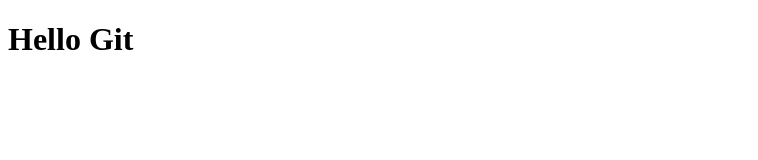
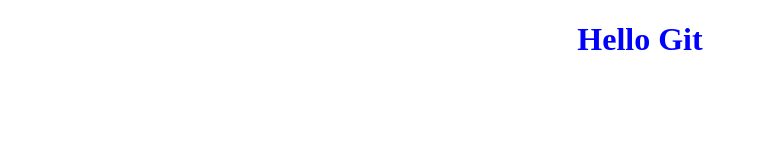
Before and after one commit to OlgaK1029/my-app, a plain HTML site: page index.html in a window 1280 px wide. Shown: the whole page, without its empty margins (0-758 px from the left). Drawn offline with Linux system fonts and the light colour scheme.

Commit message:
create style.css

```diff
--- a/index.html
+++ b/index.html
@@ -6,7 +6,14 @@
     <meta http-equiv="X-UA-Compatible" content="IE=edge">
     <meta name="viewport" content="width=device-width, initial-scale=1.0">
     <title>Document</title>
+    <link ref="stylesheet" href="style.css" />
 </head>
+<style>
+    h1 {
+        text-align: center;
+        color: blue;
+    }
+</style>
 
 <body>
     <h1>
```
